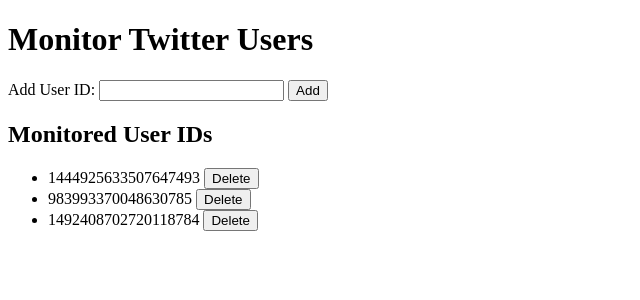
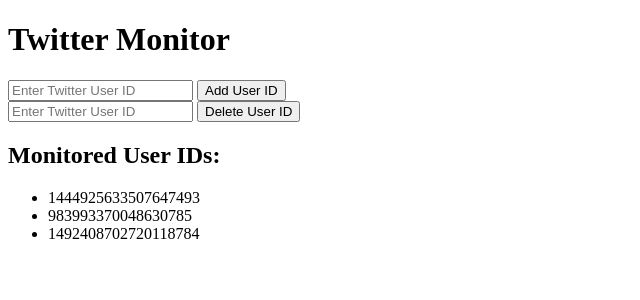
Before and after one commit to laohu8967/twitter_monitor, a Flask app: page / in a window 1280 px wide. Shown: the top 300 px of the page, without its empty margins (0-640 px from the left). Run offline with Flask 3, Linux system fonts and the light colour scheme.

Commit message:
Update index.html

```diff
--- a/templates/index.html
+++ b/templates/index.html
@@ -1,26 +1,22 @@
 <!DOCTYPE html>
-<html lang="en">
+<html>
 <head>
-    <meta charset="UTF-8">
     <title>Twitter Monitor</title>
 </head>
 <body>
-    <h1>Monitor Twitter Users</h1>
-    <form action="/add_user_id" method="post">
-        <label for="user_id">Add User ID:</label>
-        <input type="text" id="user_id" name="user_id">
-        <button type="submit">Add</button>
+    <h1>Twitter Monitor</h1>
+    <form action="{{ url_for('add_user_id') }}" method="post">
+        <input type="text" name="user_id" placeholder="Enter Twitter User ID" required>
+        <button type="submit">Add User ID</button>
     </form>
-    <h2>Monitored User IDs</h2>
+    <form action="{{ url_for('delete_user_id') }}" method="post">
+        <input type="text" name="user_id" placeholder="Enter Twitter User ID" required>
+        <button type="submit">Delete User ID</button>
+    </form>
+    <h2>Monitored User IDs:</h2>
     <ul>
         {% for user_id in user_ids %}
-            <li>
-                {{ user_id }}
-                <form action="/delete_user_id" method="post" style="display:inline;">
-                    <input type="hidden" name="user_id" value="{{ user_id }}">
-                    <button type="submit">Delete</button>
-                </form>
-            </li>
+            <li>{{ user_id }}</li>
         {% endfor %}
     </ul>
 </body>
```
